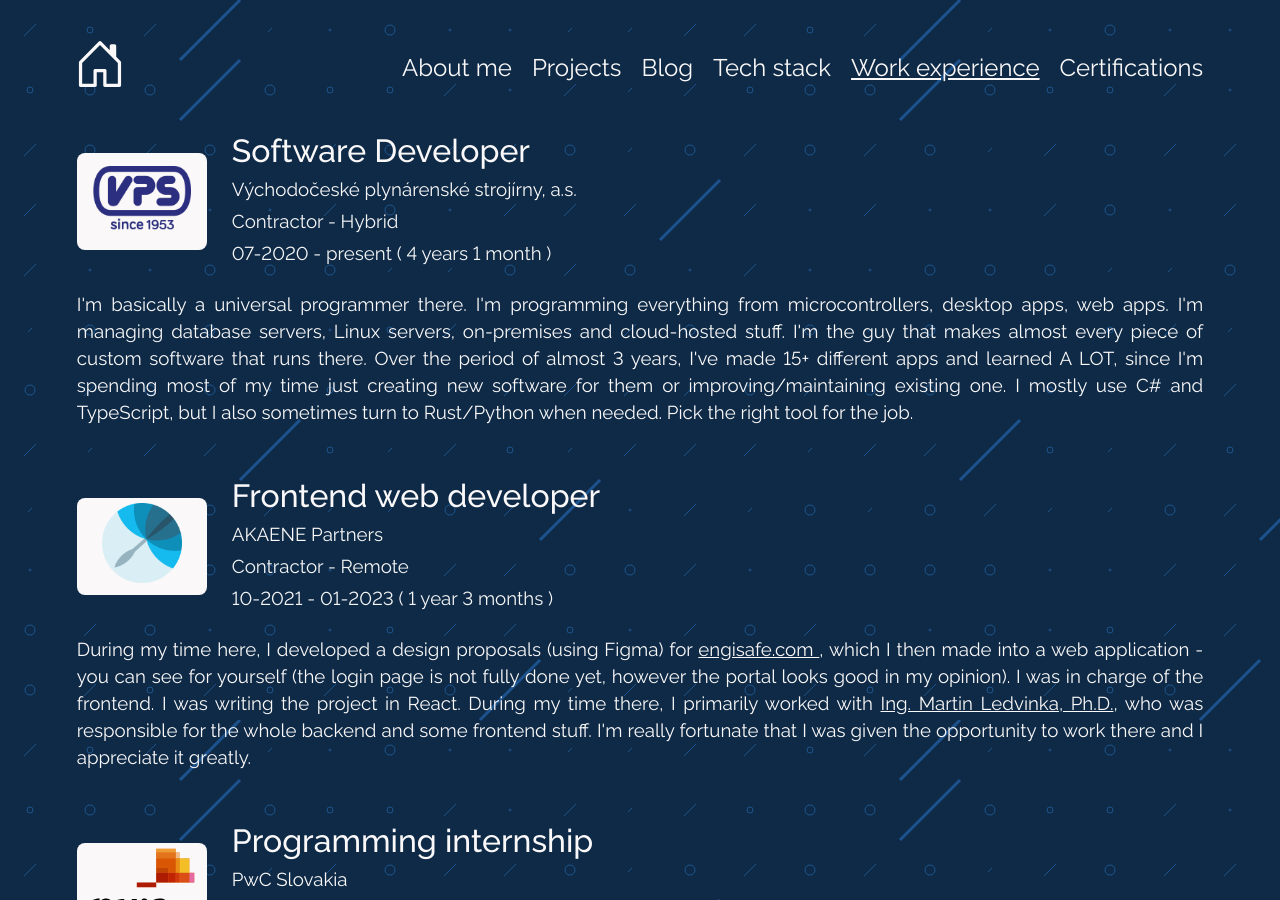
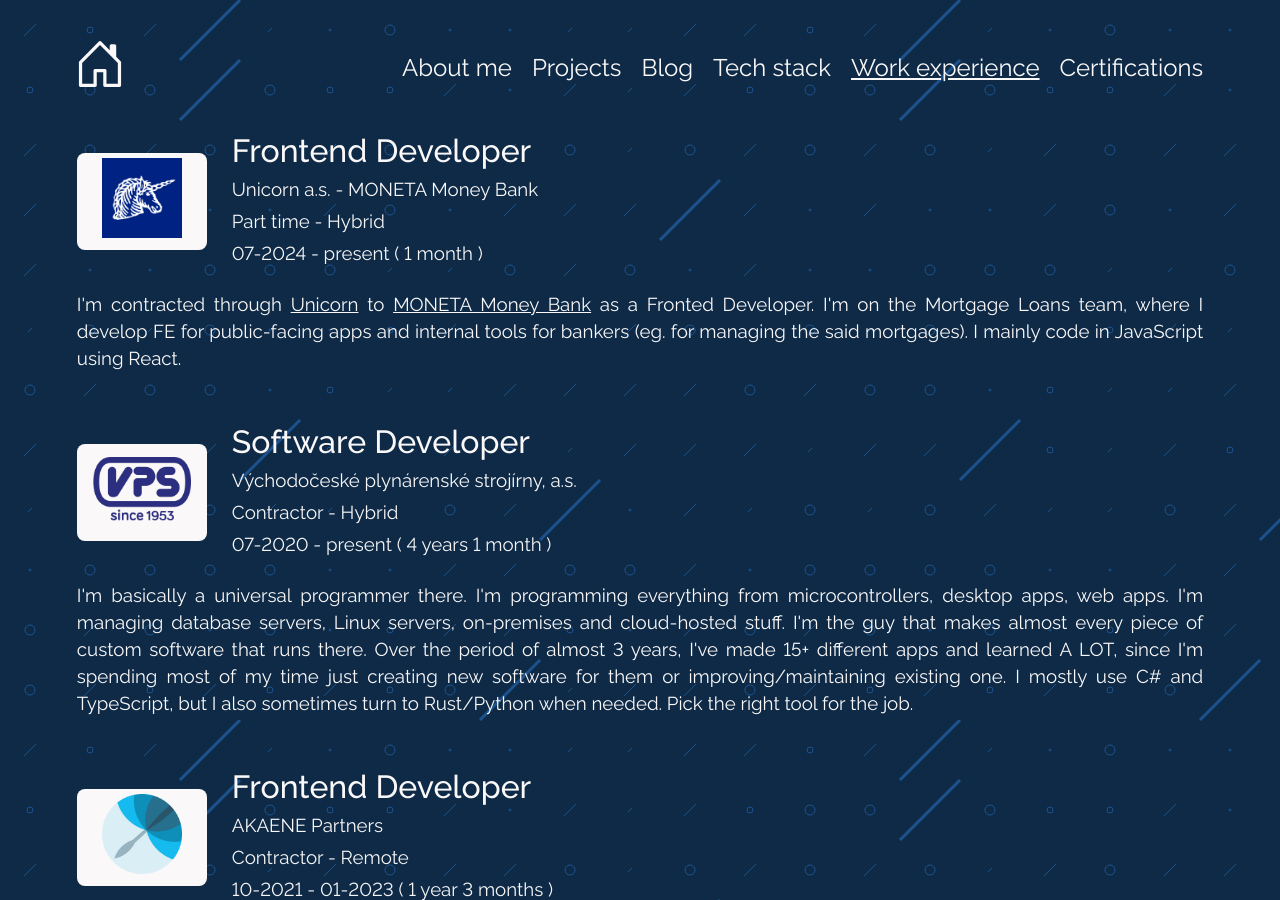
Before and after one commit to TDiblik/tomasdiblik.cz, a Jekyll site: the page built from src/pages/work-experience.html, in a window 1280 px wide and 900 px high. Built offline with Jekyll 4.4.1, drawn with Linux system fonts in a browser that asks for light colours.

Commit message:
[Feature] Add latest job experience with Unicorn and MMB

```diff
--- a/src/pages/work-experience.html
+++ b/src/pages/work-experience.html
@@ -8,6 +8,25 @@
 additional_headers: <link rel="stylesheet" href="/assets/css/work-experience.css" />
     <script src="/assets/js/work-experience.js"></script>
 ---
+
+{% include job_row.html
+ job_title = "Frontend Developer"
+ type_of_employment = "Part time - Hybrid"
+ employed_from = "2024-07-01"
+ employed_to = "not_yet"
+ employer_name = "Unicorn a.s. - MONETA Money Bank"
+ employer_logo_src = "/assets/img/unicorn-logo.webp"
+ employer_href = "https://unicorn.com/"
+ job_description = "
+ I'm contracted through
+ <a href='https://unicorn.com/' target='_blank' class='paragraph-text underline' rel='nofollow noreferrer noopener'> Unicorn</a>
+ to
+ <a href='https://moneta.cz/' target='_blank' class='paragraph-text underline' rel='nofollow noreferrer noopener'> MONETA Money Bank</a>
+ as a Fronted Developer.
+ I'm on the Mortgage Loans team, where I develop FE for public-facing apps
+ and internal tools for bankers (eg. for managing the said mortgages).
+ I mainly code in JavaScript using React.
+ " %}
 
 {% include job_row.html
  job_title = "Software Developer"
@@ -30,7 +49,7 @@
  " %}
 
 {% include job_row.html
- job_title = "Frontend web developer"
+ job_title = "Frontend Developer"
  type_of_employment = "Contractor - Remote"
  employed_from = "2021-10-01"
  employed_to = "2023-01-10"
@@ -39,8 +58,8 @@
  employer_href = "https://akaene.com"
  job_description = "
  During my time here, I developed a design proposals (using Figma) for
- <a href='https://engisafe.com/#/' target='_blank' class='paragraph-text underline' rel='nofollow noreferrer noopener'> engisafe.com </a>
- , which I then made into a web application - you can see for yourself (the
+ <a href='https://engisafe.com/#/' target='_blank' class='paragraph-text underline' rel='nofollow noreferrer noopener'> engisafe.com</a>,
+ which I then made into a web application - you can see for yourself (the
  login page is not fully done yet, however the portal looks good in my opinion).
  I was in charge of the frontend. I was writing the project in React. During
  my time there, I primarily worked with
```
Also changed, not shown: src/assets/img/unicorn-logo.webp (added).
